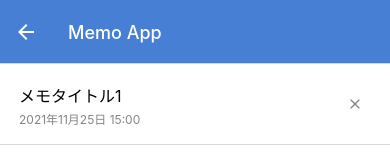
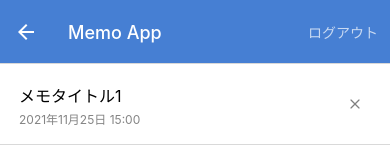
Before and after one commit to takashi1006/MemoApp, a React Native app: screen /MemoList in a window 390 px wide. Shown: the top 160 px of the page. Built offline with nearby package versions, Linux system fonts and the light colour scheme; no server answers.

Commit message:
Add useEffect, create Signout func

```diff
--- a/App.jsx
+++ b/App.jsx
@@ -22,7 +22,7 @@ export default function App() {
   return (
     <NavigationContainer>
       <Stack.Navigator
-        initialRouteName="SignUp"
+        initialRouteName="LogIn"
         screenOptions={{
           headerStyle: {
             backgroundColor: "#467FD3",
--- /dev/null
+++ b/src/components/LogOutBtn.jsx
@@ -0,0 +1,46 @@
+import React from 'react';
+import { Text, StyleSheet, TouchableOpacity, Alert } from 'react-native';
+import { getAuth, signOut } from "firebase/auth";
+import { useNavigation } from '@react-navigation/core';
+
+export default function logOutBtn(props) {
+  const navigation = useNavigation();
+
+  function handlePress() {
+    // firebase
+    const auth = getAuth();
+    signOut(auth).then(() => {
+      // Sign-out successful.
+      Alert.alert('success!');
+      navigation.reset({
+        index: 0,
+        routes: [{ name: 'LogIn' }],
+      });
+    }).catch((error) => {
+      // An error happened.
+      const errorCode = error.code;
+      const errorMessage = error.message;
+      console.log(errorCode);
+      console.log(errorMessage);
+      Alert.alert(errorCode);
+    });
+  }
+  return (
+    <TouchableOpacity style={styles.logOutContainer} onPress={handlePress}>
+      <Text style={styles.logOutLabel}>
+        ログアウト
+      </Text>
+    </TouchableOpacity>
+  );
+}
+
+const styles = StyleSheet.create({
+  logOutContainer: {
+    paddingHorizontal: 12,
+    paddingVertical: 4,
+  },
+  logOutLabel: {
+    color: 'rgba(255, 255, 255, 0.7)',
+    fontSize: 14,
+  },
+});
--- a/src/screens/LogInScreen.jsx
+++ b/src/screens/LogInScreen.jsx
@@ -1,4 +1,4 @@
-import React, { useState } from 'react';
+import React, { useState, useEffect } from 'react';
 import {
   View,
   StyleSheet,
@@ -8,15 +8,35 @@ import {
   Alert,
 } from 'react-native';
 import Btn from '../components/Btn';
-import { getAuth, signInWithEmailAndPassword } from "firebase/auth";
+import { getAuth, signInWithEmailAndPassword, onAuthStateChanged } from "firebase/auth";
 
 export default function loginScreen(props) {
   const { navigation } = props;
   const [ email, setEmail ] = useState('');
   const [ password, setPassword ] = useState('');
+  // firebase
+  const auth = getAuth();
+
+  // propsが変更するたびに更新される（第2引数に空配列で更新されなくなる）
+  useEffect(() => {
+    const unsubscribe = onAuthStateChanged(auth, (user) => {
+      if (user) {
+        // User is signed in, see docs for a list of available properties
+        // const uid = user.uid;
+        console.log(user.uid);
+        navigation.reset({
+          index: 0,
+          routes: [{ name: 'MemoList' }],
+        });
+      } else {
+        // User is signed out
+      }
+    });
+    // 画面がアンマウントされた際にログイン状態の監視を終了させる
+    return unsubscribe;
+  }, []);
 
   function handlePress() {
-    const auth = getAuth();
     signInWithEmailAndPassword(auth, email, password)
       .then((userCredential) => {
         // Signed in
--- a/src/screens/MemoListScreen.jsx
+++ b/src/screens/MemoListScreen.jsx
@@ -1,10 +1,16 @@
-import React from 'react';
+import React, { useLayoutEffect } from 'react';
 import { View, StyleSheet } from 'react-native';
 import MemoListItem from '../components/MemoListItem';
 import CircleBtn from '../components/CircleBtn';
+import LogOutBtn from '../components/LogOutBtn';
 
 export default function memoListScreen(props) {
   const { navigation } = props;
+  useLayoutEffect(() => {
+    navigation.setOptions({
+      headerRight: () => <LogOutBtn />,
+    });
+  }, [navigation]);
   return (
     <View style={styles.container}>
       <MemoListItem />
```
